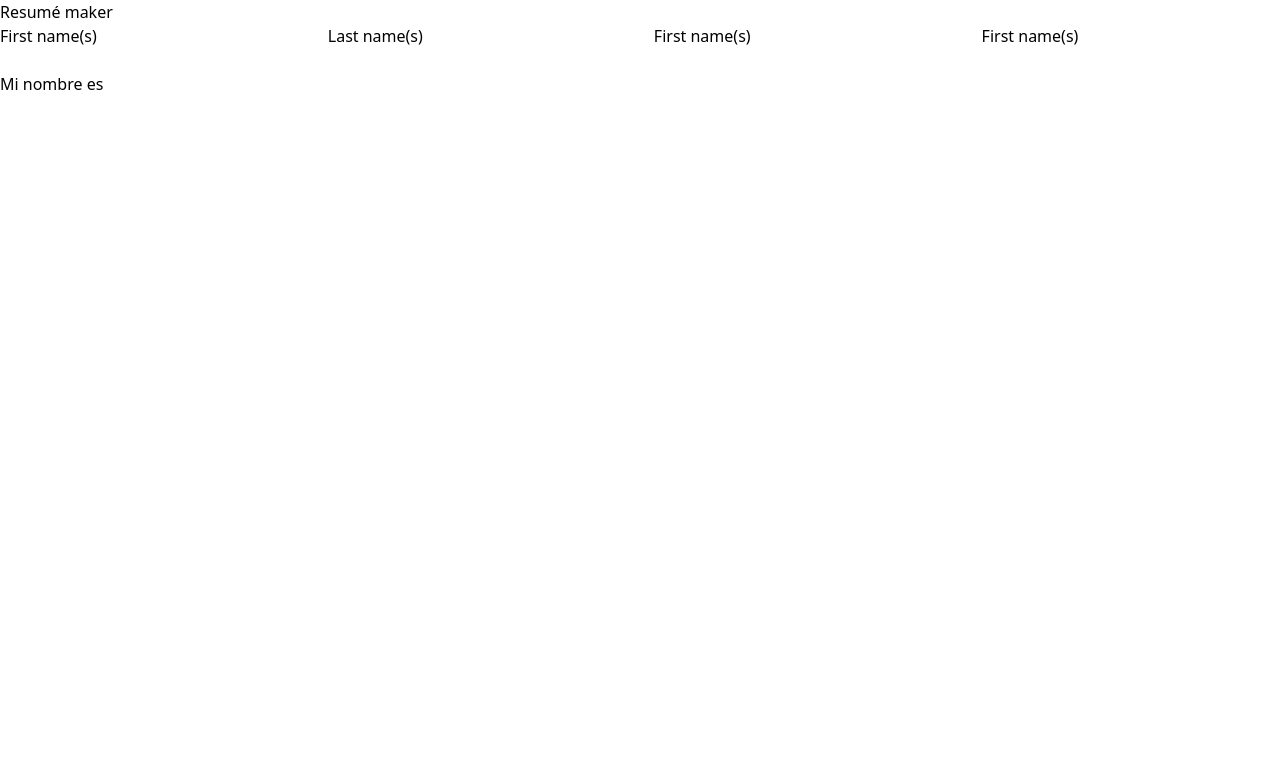
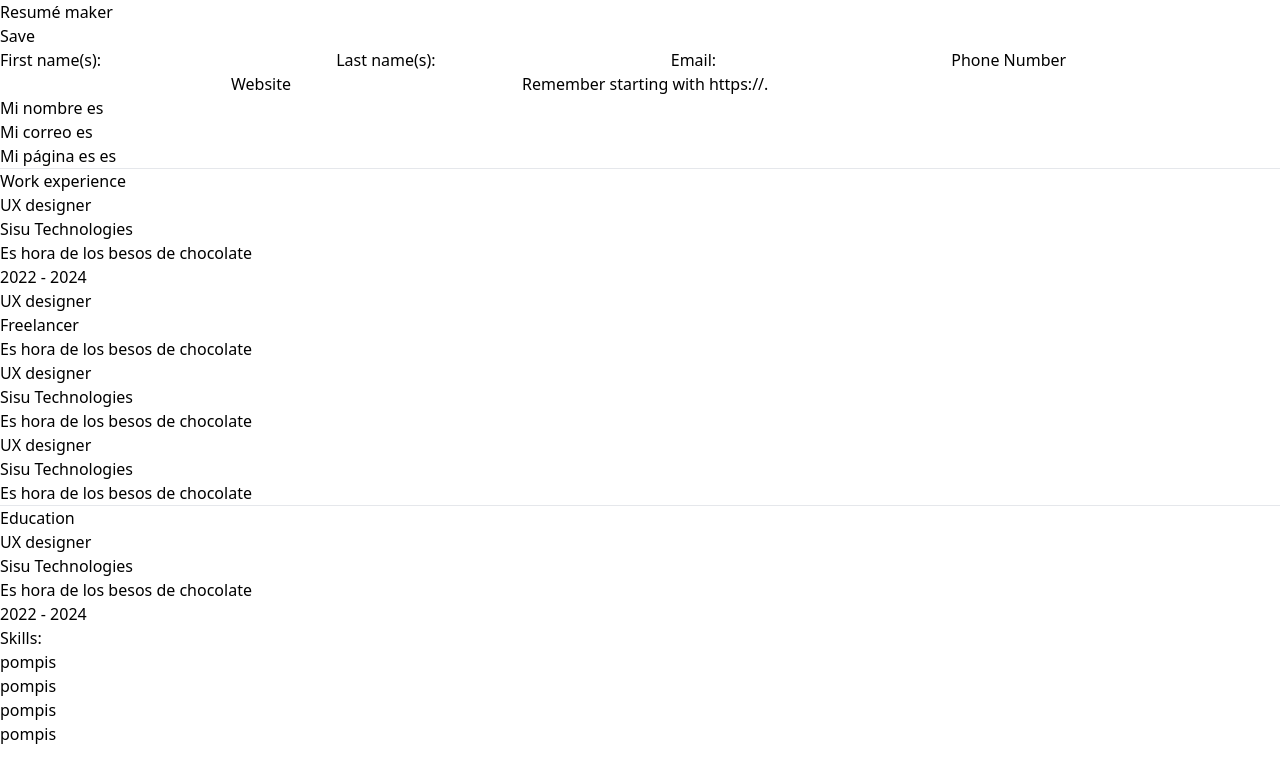
Before and after one commit to kike9978/resume-maker, a React (Vite) app: page / in a window 1280 px wide. Shown: the top 782 px of the page. Built offline with nearby package versions, Linux system fonts and the light colour scheme.

Commit message:
Create WorkExperience component

```diff
--- a/src/App.jsx
+++ b/src/App.jsx
@@ -4,38 +4,160 @@ const initialCV = {
   firstName: "",
   lastName: "",
   email: "",
+  website: "",
 
+
+}
+let nextId = -1
+const workData = [
+  {
+    id: nextId++,
+    title: "UX designer",
+    company: "Sisu Technologies",
+    description: "Es hora de los besos de chocolate",
+    date: "2022 - 2024"
+  },
+  {
+    id: nextId++,
+    title: "UX designer",
+    company: "Freelancer",
+    description: "Es hora de los besos de chocolate",
+    date: ""
+  },
+  {
+    id: nextId++,
+    title: "UX designer",
+    company: "Sisu Technologies",
+    description: "Es hora de los besos de chocolate",
+    date: ""
+  },
+  {
+    id: nextId++,
+    title: "UX designer",
+    company: "Sisu Technologies",
+    description: "Es hora de los besos de chocolate",
+    date: ""
+  },
+
+]
+
+function WorkExperience({ title, company, description, date }) {
+
+
+  return (
+    <article>
+      <h3>
+        {title}
+      </h3>
+      <p>{company}</p>
+      <p>{description}</p>
+      <p>{date}</p>
+    </article>
+  )
 }
 
 function App() {
   const [cv, setCV] = useState(initialCV)
+  const [isEditing, setIsEditing] = useState(true)
 
   return (
     <>
 
-      <h1 className='text-cyan-700 font-bold text-2xl'>Resumé maker</h1>
-      <aside>
+      <h1
+        className='text-cyan-700 font-bold text-2xl'>Resumé maker</h1>
+      <div className="flex">
+        <button
+          onClick={() => setIsEditing(!isEditing)}>
+          {isEditing ? "Save" : "Edit"}
+        </button>
+        {isEditing &&
+          <aside
+            className='flex flex-col bg-red-100'>
             <label htmlFor="">
-          First name(s)
-          <input type="text" name='firstName' value={cv.firstName} onChange={(e) => setCV({ ...cv, firstName: e.target.value })} />
+              First name(s): {" "}
+              <input
+                type="text"
+                name='firstName'
+                value={cv.firstName}
+                onChange={(e) => setCV({ ...cv, firstName: e.target.value })} />
             </label>
             <label htmlFor="">
-          Last name(s)
-          <input type="text" name='lastName' value={cv.lastName} onChange={(e) => setCV({ ...cv, lastName: e.target.value })} />
+              Last name(s): {" "}
+              <input
+                type="text"
+                name='lastName'
+                value={cv.lastName}
+                onChange={(e) => setCV({ ...cv, lastName: e.target.value })} />
             </label>
             <label htmlFor="">
-          First name(s)
-          <input type="text" name='email' value={cv.email} onChange={(e) => setCV({ ...cv, email: e.target.value })} />
+              Email:{" "}
+              <input
+                type="text"
+                name='email'
+                value={cv.email}
+                onChange={(e) => setCV({ ...cv, email: e.target.value })} />
             </label>
             <label htmlFor="">
-          First name(s)
-          <input type="text" />
+              Phone Number
+              <input
+                type="number"
+              />
             </label>
-      </aside>
+            <label htmlFor="">
+              Website
+              <input
+                type="url"
+                value={cv.website}
+                onChange={(e) => setCV({ ...cv, website: e.target.value })}
+              />
+              <span>Remember starting with https://.</span>
+            </label>
+          </aside>}
+        <main>
+          <section>
+            <p>Mi nombre es {`${cv.firstName} ${cv.lastName}`}</p>
+            <p>Mi correo es {cv.email}</p>
+            <p>Mi página es es <a href={cv.website} target='_blank'>{cv.website}</a></p>
+          </section>
+          <hr />
+          <section>
+            <h2>Work experience</h2>
+            {workData.map(work => {
+              return (
+                <WorkExperience
+                  title={work.title}
+                  description={work.description}
+                  company={work.company}
+                  date={work.date}
+                  key={work.id}
+                />
+              )
+            })}
 
-      <main>
-        <p>Mi nombre es {`${cv.firstName} ${cv.lastName}`}</p>
+
+          </section>
+          <hr />
+          <section>
+            <h2>Education</h2>
+
+            <WorkExperience title={workData[0].title}
+              description={workData[0].description}
+              company={workData[0].company}
+              date={workData[0].date} />
+
+          </section>
+          <section>
+            <h2>Skills:</h2>
+            <div className="flex gap-4">
+              <p>pompis</p>
+              <p>pompis</p>
+              <p>pompis</p>
+              <p>pompis</p>
+            </div>
+          </section>
+
         </main>
+      </div>
     </>
   )
 }
```
Lines whose indentation alone changed are shown as unchanged.
